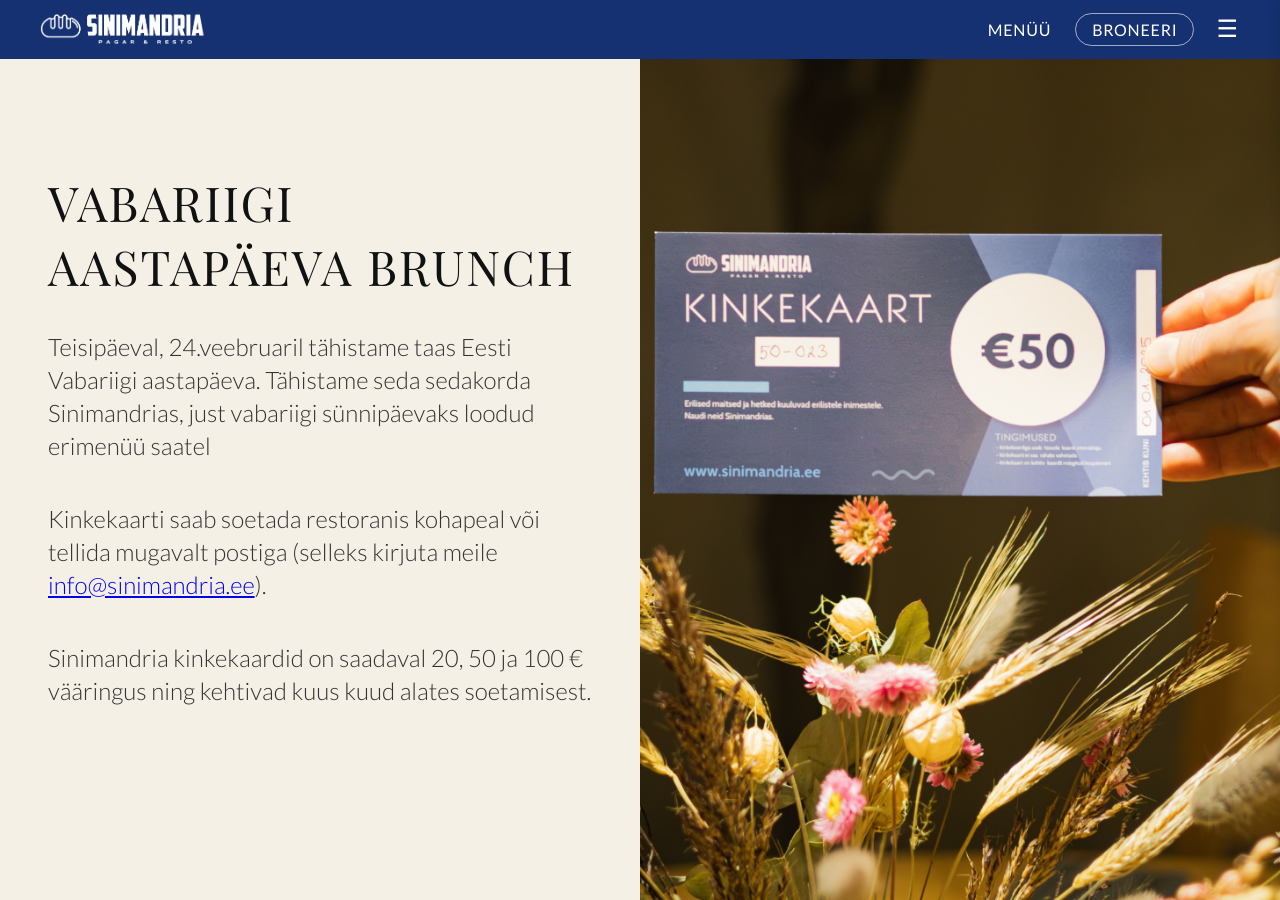
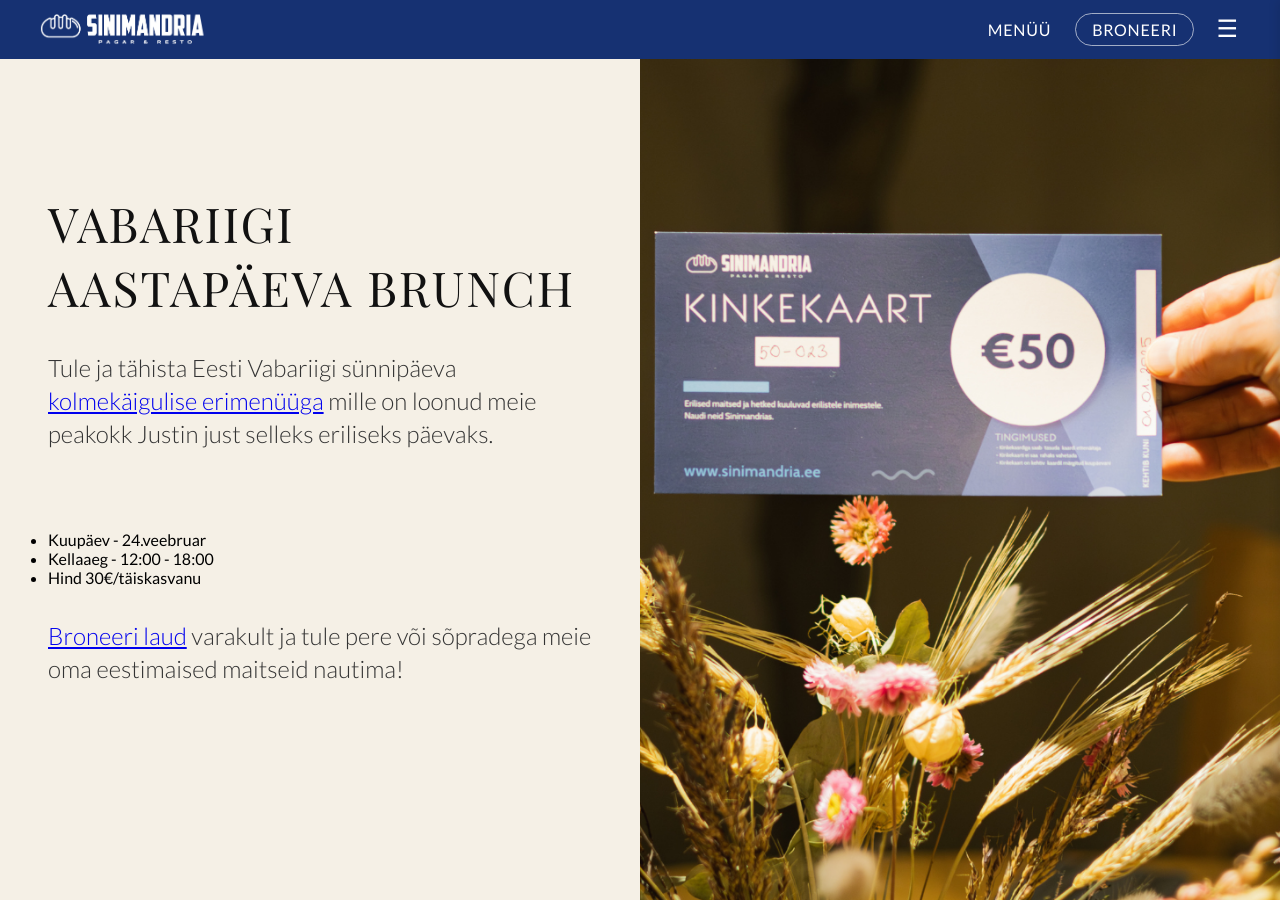
Before and after one commit to m-tu/sinimandria, a Jekyll site: the page built from pages/events/aastapaev.markdown, in a window 1280 px wide and 900 px high. Built offline with Jekyll 4.4.1, drawn with Linux system fonts in a browser that asks for light colours.

Commit message:
Update aastapaev.html

```diff
--- a/_layouts/events/aastapaev.html
+++ b/_layouts/events/aastapaev.html
@@ -10,13 +10,17 @@
         <div class="text">
           <h2>VABARIIGI AASTAPÄEVA BRUNCH</h2>
           <p class="section-description">
-            Teisipäeval, 24.veebruaril tähistame taas Eesti Vabariigi aastapäeva. Tähistame seda sedakorda Sinimandrias, just vabariigi sünnipäevaks loodud erimenüü saatel
+            Tule ja tähista Eesti Vabariigi sünnipäeva <a href="aastapaev-menu">kolmekäigulise erimenüüga</a> mille on loonud meie peakokk Justin just selleks eriliseks päevaks.
           </p>
           <p class="section-description">
-            Kinkekaarti saab soetada restoranis kohapeal või tellida mugavalt postiga (selleks kirjuta meile <a href="mailto:info@sinimandria.ee">info@sinimandria.ee</a>).
+            <ul>
+                <li>Kuupäev - 24.veebruar</li>
+                <li>Kellaaeg - 12:00 - 18:00</li>
+                <li>Hind 30€/täiskasvanu</li>
+            </ul>
           </p>
           <p class="section-description">
-             Sinimandria kinkekaardid on saadaval 20, 50 ja 100 € vääringus ning kehtivad kuus kuud alates soetamisest.
+             <a href="https://book.easytable.com/book/?id=f4386&lang=auto">Broneeri laud</a> varakult ja tule pere või sõpradega meie oma eestimaised maitseid nautima!
           </p>
         </div>
         <img src="{{ '/assets/images/kinkekaart.png' | absolute_url }}" alt="Sinimandria kinkekaart">
```
